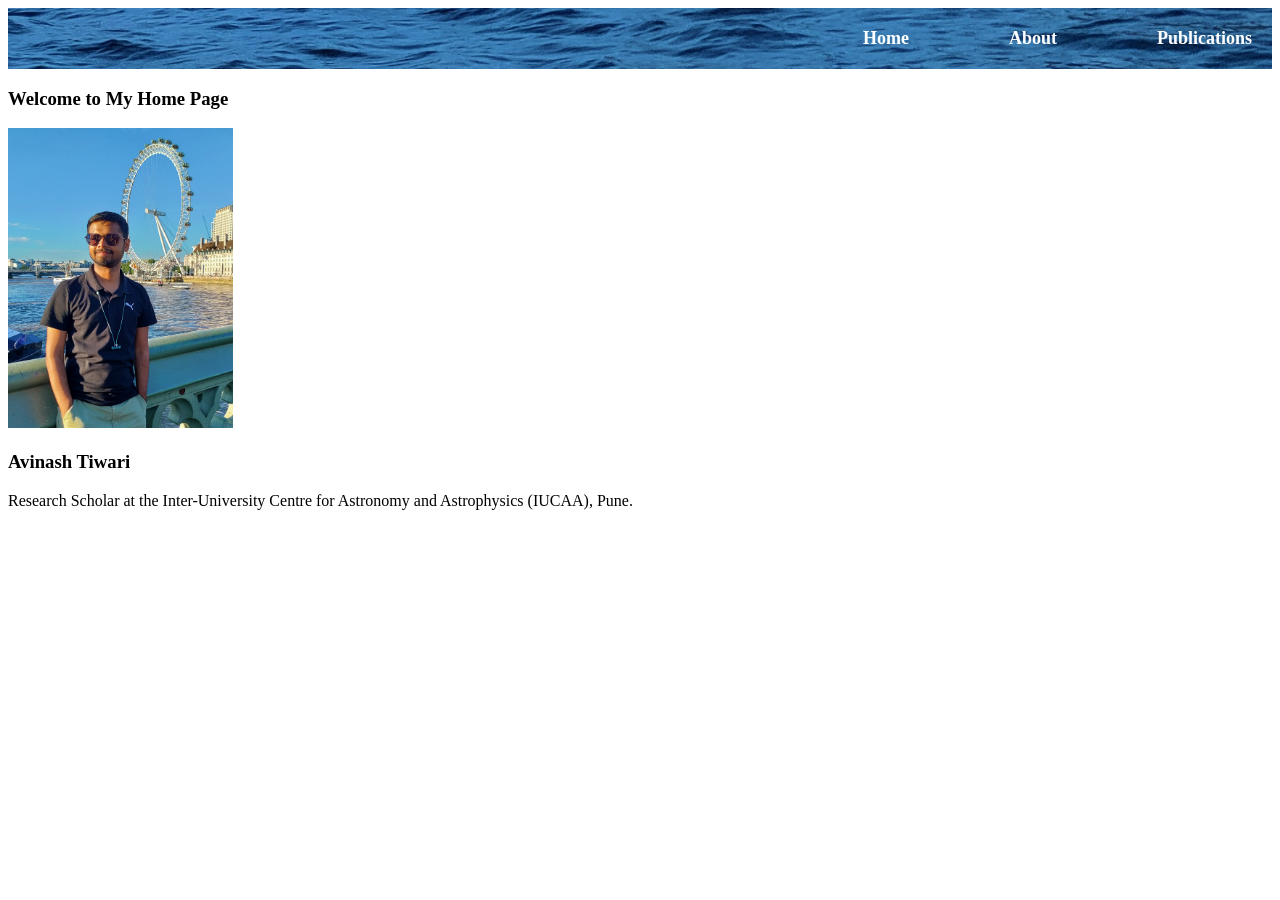
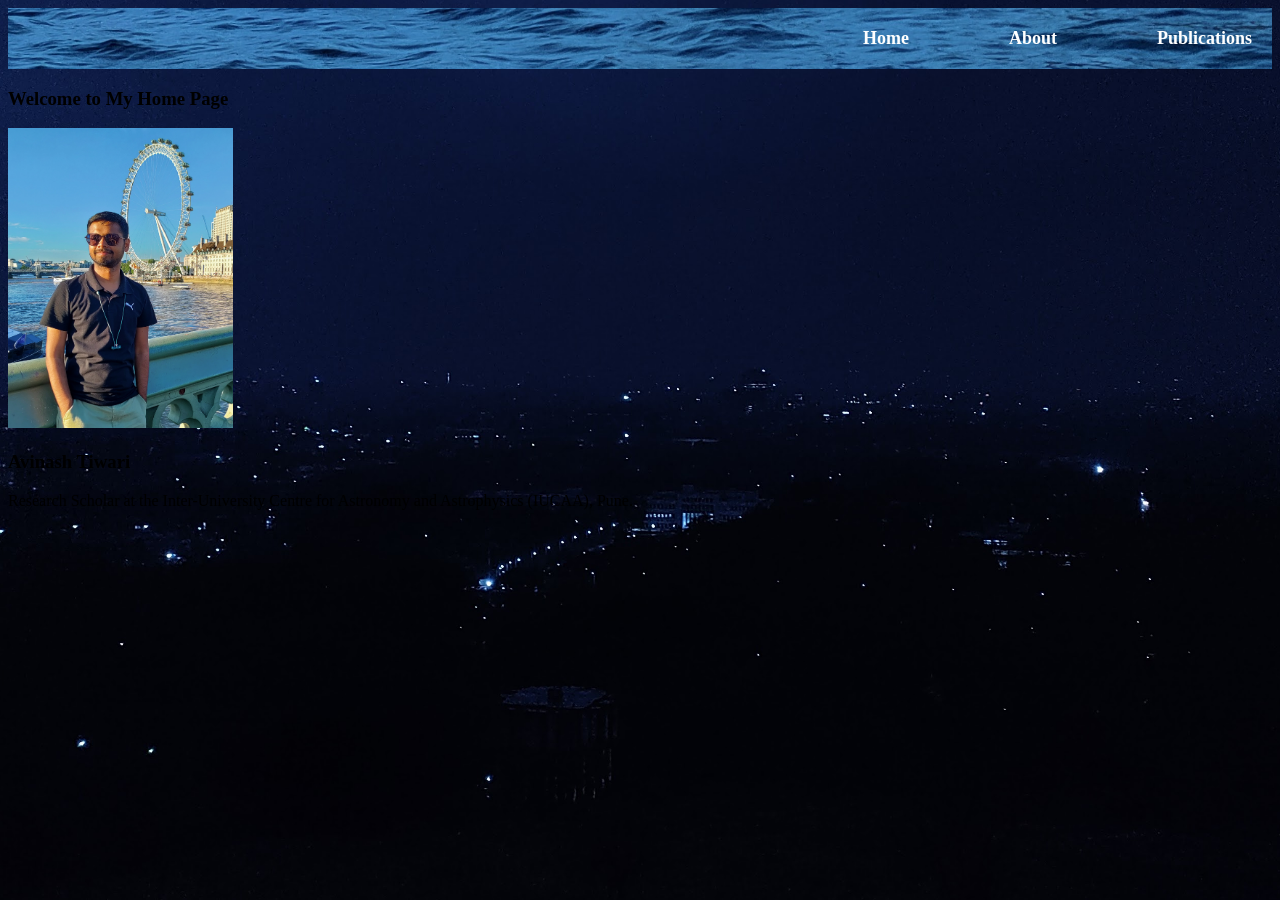
Before and after one commit to avinash-tiwari-at/avinash-tiwari-at.github.io, a Jekyll site: the page built from index.md, in a window 1280 px wide. Built offline with Jekyll 4.4.1, drawn with Linux system fonts in a browser that asks for light colours.

Commit message:
Update default.html

```diff
--- a/_layouts/default.html
+++ b/_layouts/default.html
@@ -5,7 +5,8 @@
   <title>{{ page.title }}</title>
   <link rel="stylesheet" href="/assets/style.css">
 </head>
-<body>
+
+<body class="{{ page.bodyClass }}">
 
   <nav class="navbar">
     <a href="/">Home</a>
```
